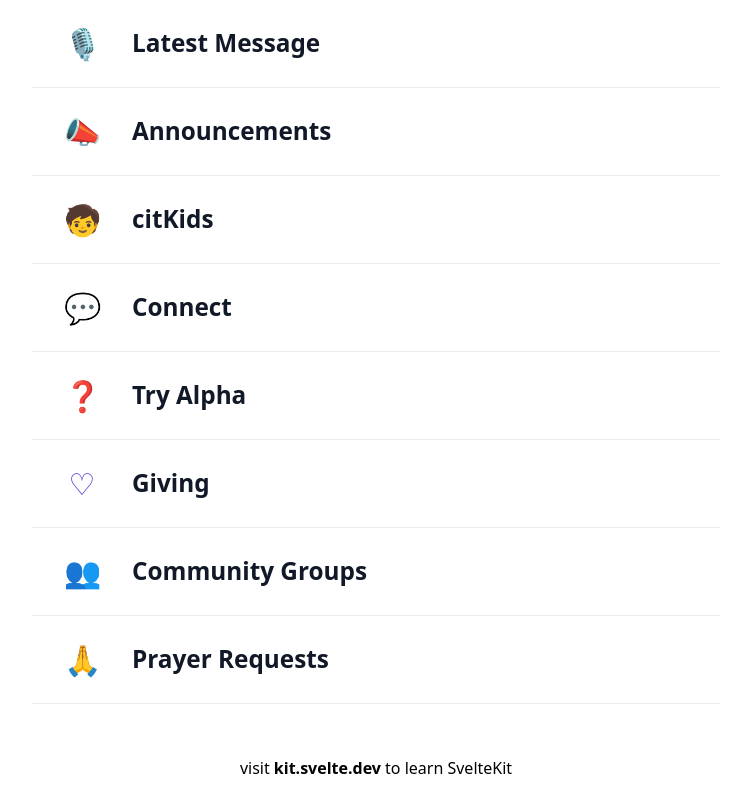
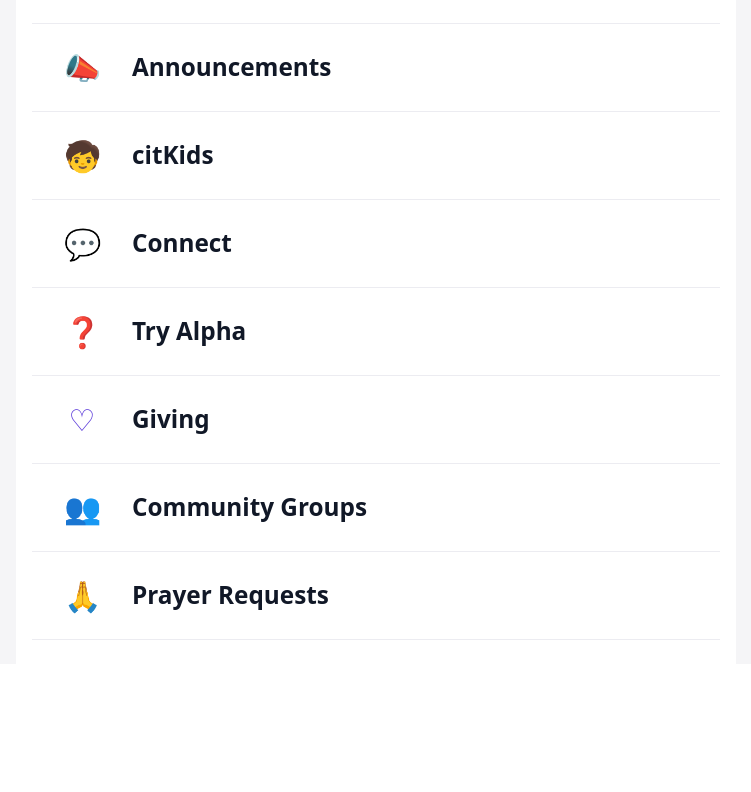
Before and after one commit to davyuu/mycit-svelte, a SvelteKit app: page / in a window 1280 px wide. Shown: the part 258-1050 px from the top of the page, without its empty margins (264-1015 px from the left). After the commit the page ends 922 px from the top, so only its background shows below. Built offline with nearby package versions, Linux system fonts and the light colour scheme.

Commit message:
Simplify app shell

```diff
--- a/src/routes/+layout.svelte
+++ b/src/routes/+layout.svelte
@@ -1,53 +1,20 @@
-<script>
-	import Header from '$lib/components/Header.svelte'
+<script lang="ts">
 	import './styles.scss'
 </script>
 
 <div class="app">
-	<Header />
-
 	<main>
 		<slot />
 	</main>
-
-	<footer>
-		<p>visit <a href="https://kit.svelte.dev">kit.svelte.dev</a> to learn SvelteKit</p>
-	</footer>
 </div>
 
 <style lang="scss">
 	.app {
-		display: flex;
-		flex-direction: column;
 		min-height: 100vh;
+		background: #f5f5f7;
 	}
 
 	main {
-		flex: 1;
-		display: flex;
-		flex-direction: column;
-		padding: 1rem;
-		width: 100%;
-		max-width: 64rem;
-		margin: 0 auto;
-		box-sizing: border-box;
-	}
-
-	footer {
-		display: flex;
-		flex-direction: column;
-		justify-content: center;
-		align-items: center;
-		padding: 12px;
-
-		a {
-			font-weight: bold;
-		}
-	}
-
-	@media (min-width: 480px) {
-		footer {
-			padding: 12px 0;
-		}
+		min-height: 100vh;
 	}
 </style>
```
